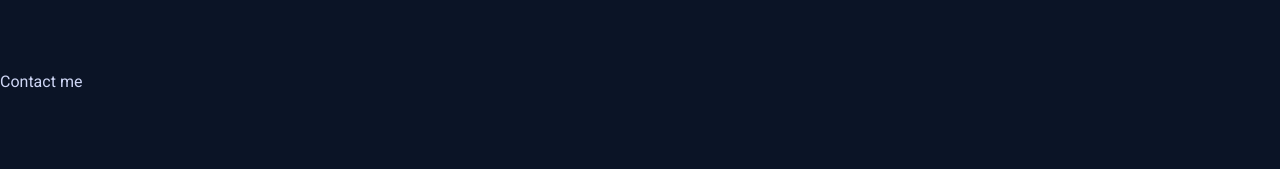
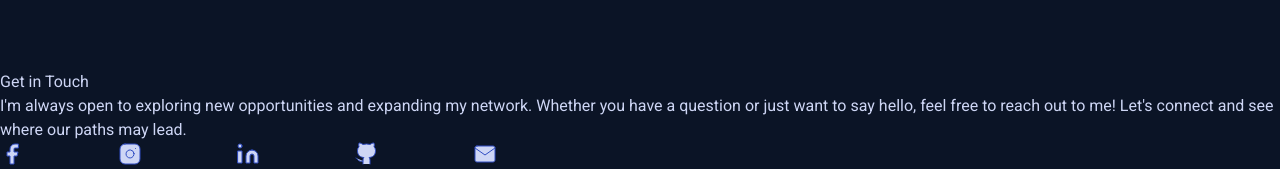
Before and after one commit to paopp2/portfolio, a SvelteKit app: page / in a window 1280 px wide. Shown: the part 4336-4505 px from the top of the page. Before the commit the page ends 4430 px from the top, so only its background shows below. Built offline with nearby package versions, Linux system fonts and the light colour scheme.

Commit message:
Implement ContactSection

```diff
--- a/src/lib/assets/site-content.json
+++ b/src/lib/assets/site-content.json
@@ -69,6 +69,8 @@
         }
     },
     "contact": {
+        "header": "Get in Touch",
+        "subText": "I'm always open to exploring new opportunities and expanding my network. Whether you have a question or just want to say hello, feel free to reach out to me! Let's connect and see where our paths may lead.",
         "email": "npaolopepito@gmail.com",
         "phoneNumber": "09684153290",
         "facebook": "https://www.facebook.com/Nicolas.Paolo.Pepito",
--- a/src/routes/ContactSection.svelte
+++ b/src/routes/ContactSection.svelte
@@ -1,8 +1,141 @@
-<section class="min-h-screen">
-	<div class="relative flex py-14 items-center px-[310px] mb-8">
-		<div class="w-1/12 border-t-2 border-[#111f3b]" />
-		<span class="flex-shrink text-slate-600 text-4xl mx-8">Contact me</span>
-		<div class="flex-grow border-t-2 border-[#111f3b] mr-8" />
+<script lang="ts">
+	import siteContent from '$lib/assets/site-content.json';
+
+	const contactContent = siteContent.contact;
+	const header = contactContent.header;
+	const subText = contactContent.subText;
+
+	const fbLink = contactContent.facebook;
+	const emailLink = contactContent.email;
+	const igLink = contactContent.instagram;
+	const linkedInLink = contactContent.linkedIn;
+	const githubLink = contactContent.github;
+</script>
+
+<section class="min-h-screen flex flex-col items-center justify-center">
+	<div class="w-1/3 text-center">
+		<h1 class="text-6xl font-bold pb-8">{header}</h1>
+		<p class="text-xl text-[#737c97] pb-8">{subText}</p>
+
+		<div class="flex justify-center space-x-4">
+			<a href={fbLink} target="_blank" rel="noreferrer">
+				<button
+					type="button"
+					class="rounded-full border border-blue-700 text-center p-3 text-[#0b1426] hover:bg-blue-700 hover:text-[#ced6f5]">
+					<svg
+						xmlns="http://www.w3.org/2000/svg"
+						width="24"
+						height="24"
+						viewBox="0 0 24 24"
+						fill="currentColor"
+						stroke="#304dc3"
+						stroke-width="1"
+						stroke-linecap="round"
+						stroke-linejoin="round"
+						class="feather feather-facebook"
+						><path
+							d="M18 2h-3a5 5 0 0 0-5 5v3H7v4h3v8h4v-8h3l1-4h-4V7a1 1 0 0 1 1-1h3z" /></svg>
+					<span class="sr-only">Icon description</span>
+				</button>
+			</a>
+			<a href={igLink} target="_blank" rel="noreferrer">
+				<button
+					type="button"
+					class="rounded-full border border-blue-700 text-center p-3 text-[#0b1426] hover:bg-blue-700 hover:text-[#ced6f5]">
+					<svg
+						xmlns="http://www.w3.org/2000/svg"
+						width="24"
+						height="24"
+						viewBox="0 0 24 24"
+						fill="currentColor"
+						stroke="#304dc3"
+						stroke-width="1"
+						stroke-linecap="round"
+						stroke-linejoin="round"
+						class="feather feather-instagram"
+						><rect x="2" y="2" width="20" height="20" rx="5" ry="5" /><path
+							d="M16 11.37A4 4 0 1 1 12.63 8 4 4 0 0 1 16 11.37z" /><line
+							x1="17.5"
+							y1="6.5"
+							x2="17.51"
+							y2="6.5" /></svg>
+
+					<span class="sr-only">Icon description</span>
+				</button>
+			</a>
+			<a href={linkedInLink} target="_blank" rel="noreferrer">
+				<button
+					type="button"
+					class="rounded-full border border-blue-700 text-center p-3 text-[#0b1426] hover:bg-blue-700 hover:text-[#ced6f5]">
+					<svg
+						xmlns="http://www.w3.org/2000/svg"
+						width="24"
+						height="24"
+						viewBox="0 0 24 24"
+						fill="currentColor"
+						stroke="#304dc3"
+						stroke-width="1"
+						stroke-linecap="round"
+						stroke-linejoin="round"
+						class="feather feather-linkedin"
+						><path
+							d="M16 8a6 6 0 0 1 6 6v7h-4v-7a2 2 0 0 0-2-2 2 2 0 0 0-2 2v7h-4v-7a6 6 0 0 1 6-6z" /><rect
+							x="2"
+							y="9"
+							width="4"
+							height="12" /><circle cx="4" cy="4" r="2" /></svg>
+
+					<span class="sr-only">Icon description</span>
+				</button>
+			</a>
+			<a href={githubLink} target="_blank" rel="noreferrer">
+				<button
+					type="button"
+					class="rounded-full border border-blue-700 text-center p-3 text-[#0b1426] hover:bg-blue-700 hover:text-[#ced6f5]">
+					<svg
+						xmlns="http://www.w3.org/2000/svg"
+						width="24"
+						height="24"
+						viewBox="0 0 24 24"
+						fill="currentColor"
+						stroke="#304dc3"
+						stroke-width="1"
+						stroke-linecap="round"
+						stroke-linejoin="round"
+						class="feather feather-github"
+						><path
+							d="M9 19c-5 1.5-5-2.5-7-3m14 6v-3.87a3.37 3.37 0 0 0-.94-2.61c3.14-.35 6.44-1.54 6.44-7A5.44 5.44 0 0 0 20 4.77 5.07 5.07 0 0 0 19.91 1S18.73.65 16 2.48a13.38 13.38 0 0 0-7 0C6.27.65 5.09 1 5.09 1A5.07 5.07 0 0 0 5 4.77a5.44 5.44 0 0 0-1.5 3.78c0 5.42 3.3 6.61 6.44 7A3.37 3.37 0 0 0 9 18.13V22" /></svg>
+
+					<span class="sr-only">Icon description</span>
+				</button>
+			</a>
+
+			<a
+				href={`mailto:${emailLink}?subject=Hi Paolo!`}
+				target="_blank"
+				rel="noreferrer">
+				<button
+					type="button"
+					class="rounded-full border border-blue-700 text-center p-3 text-[#0b1426] hover:bg-blue-700 hover:text-[#ced6f5]">
+					<svg
+						xmlns="http://www.w3.org/2000/svg"
+						width="24"
+						height="24"
+						viewBox="0 0 24 24"
+						fill="currentColor"
+						stroke="#304dc3"
+						stroke-width="1"
+						stroke-linecap="round"
+						stroke-linejoin="round"
+						class="feather feather-mail"
+						><path
+							d="M4 4h16c1.1 0 2 .9 2 2v12c0 1.1-.9 2-2 2H4c-1.1 0-2-.9-2-2V6c0-1.1.9-2 2-2z" /><polyline
+							points="22,6 12,13 2,6" /></svg>
+
+					<span class="sr-only">Icon description</span>
+				</button>
+			</a>
+		</div>
 	</div>
 </section>
 
```
